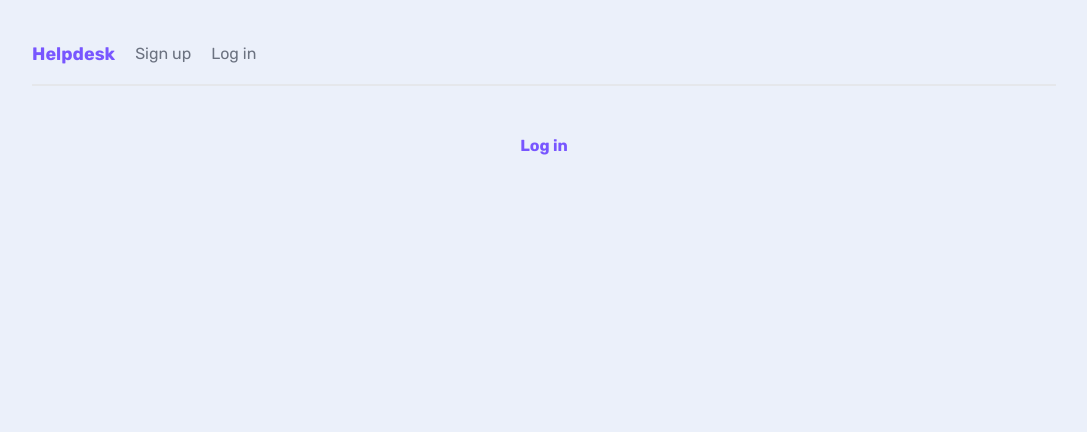
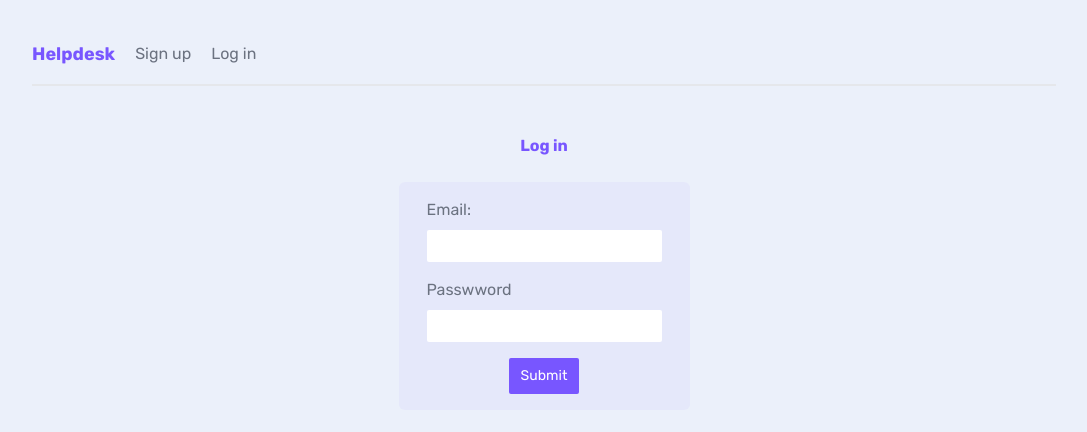
Before and after one commit to Ianmacdonald1989/helpdesk_system-, a Next.js app: page /login in a window 1280 px wide. Shown: the top 432 px of the page, without its empty margins (96-1183 px from the left). Built offline with nearby package versions, Linux system fonts and the light colour scheme.

Commit message:
supabase set up

```diff
--- /dev/null
+++ b/app/(auth)/AuthForm.jsx
@@ -0,0 +1,33 @@
+"use client"
+
+import {useState} from 'react'
+
+export default function AuthForm({ handleSubmit }) {
+const [email, setEmail] = useState('')
+const [password, setPassword] = useState('')
+
+  return (
+    <form onSubmit={(e) => handleSubmit(e, email, password)}>
+        <label>
+            <span>Email:</span>
+            <input
+            type="email"
+            onChange={(e) => setEmail(e.target.value)}
+            value = {email}
+            required
+            />
+        </label>
+        <label>
+            <span>Passwword</span>
+            <input
+            type= "password"
+            onChange={(e) => setPassword(e.tartget.value)}
+            value={password}
+            required
+            />
+
+        </label>
+        <button className='btn-primary'>Submit</button>
+    </form>
+  )
+}
--- a/app/(auth)/login/page.jsx
+++ b/app/(auth)/login/page.jsx
@@ -1,7 +1,20 @@
+"use client"
+
+import AuthForm from "../AuthForm";
+
 export default function Login() {
+
+const handleSubmit = async (e, email, password) => {
+    e.preventDefault()
+
+    console.log('user login', email, password)
+}
+
 return (
     <main>
     <h2 className="text-center">Log in</h2>
+
+    <AuthForm handleSubmit={handleSubmit}/>
     </main>
 )
 }
--- a/app/(auth)/signup/page.jsx
+++ b/app/(auth)/signup/page.jsx
@@ -1,9 +1,21 @@
+"use client"
+import { createClientComponentClient } from "@supabase/auth-helpers-nextjs";
 
+import AuthForm from "../AuthForm";
 
 export default function Signup() {
+
+  const handleSubmit = async (e, email, password) => {
+    e.preventDefault()
+
+    console.log('user signup', email, password)
+}
+
   return (
    <main>
     <h2 className="text-center">Sign up</h2>
+
+    <AuthForm handleSubmit={handleSubmit}/>
    </main>
   )
 }
--- a/_data/db.json
+++ b/db.json
@@ -1,3 +1,4 @@
+
 {
   "tickets": [
     {
--- a/package.json
+++ b/package.json
@@ -9,6 +9,8 @@
     "lint": "next lint"
   },
   "dependencies": {
+    "@supabase/auth-helpers-nextjs": "^0.8.7",
+    "@supabase/supabase-js": "^2.39.2",
     "autoprefixer": "10.4.16",
     "eslint": "8.54.0",
     "eslint-config-next": "14.0.3",
```
Also changed, not shown: 1 other file (tests, documents, lock files or other folders).
